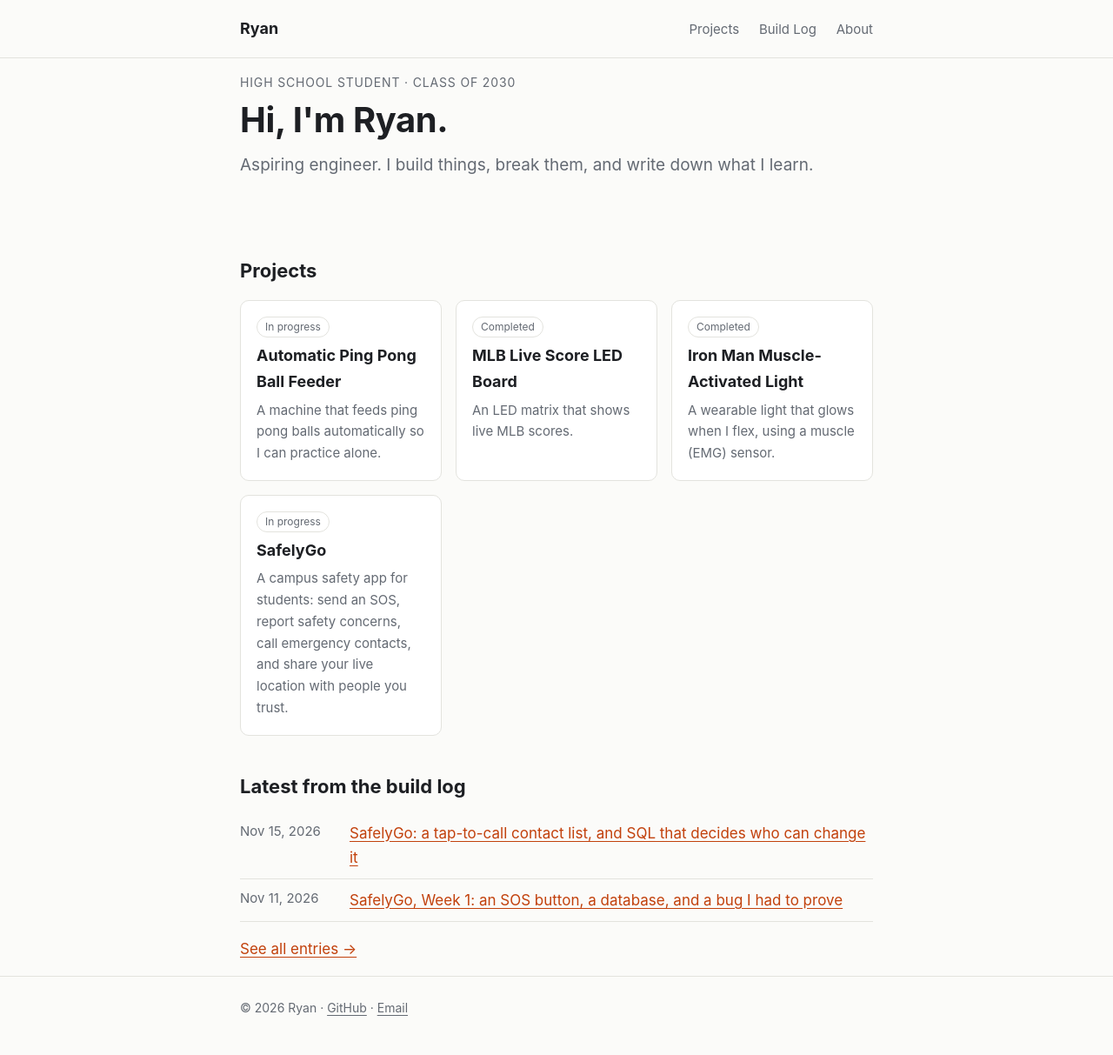
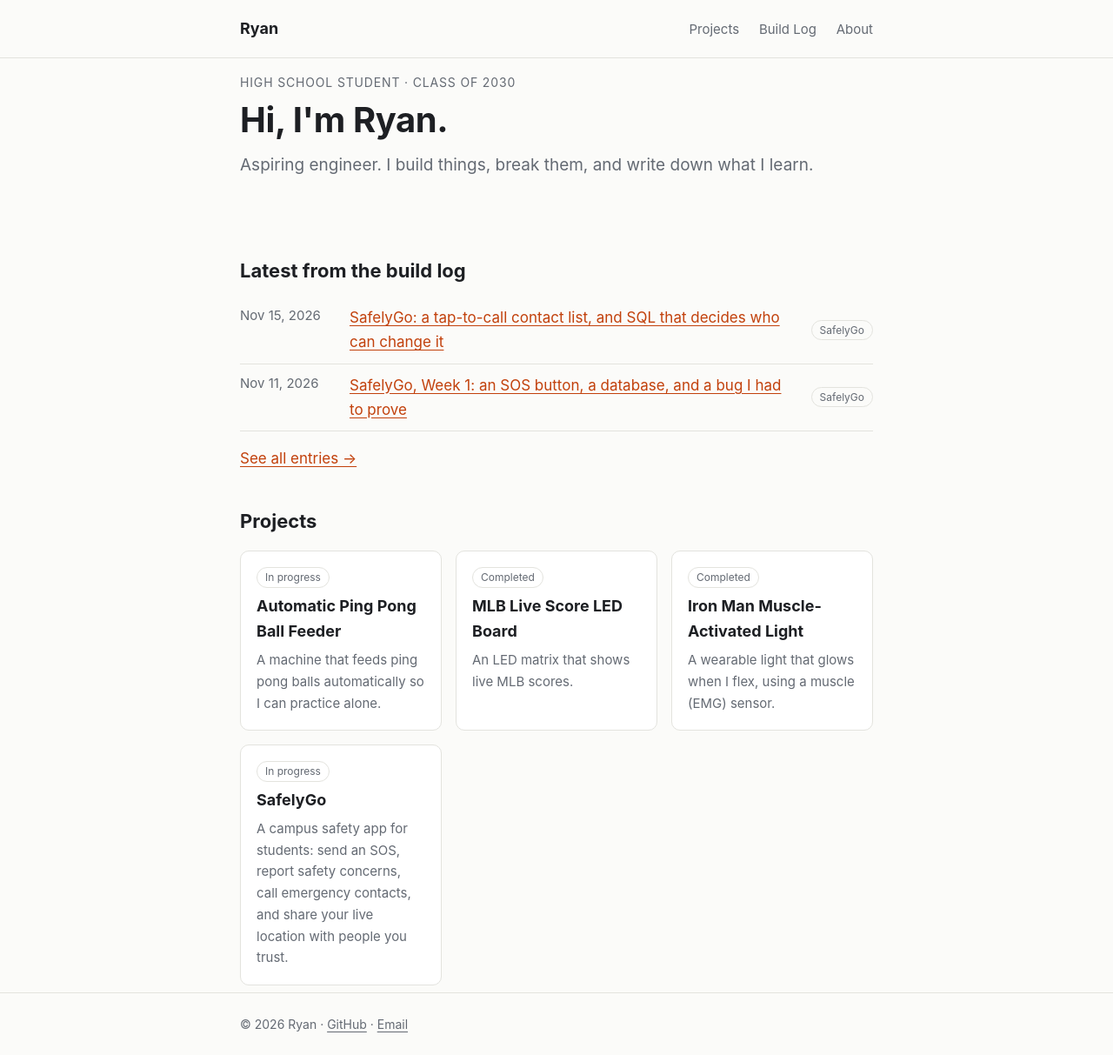
Before and after one commit to ryanyim777/ryanyim777.github.io, a Jekyll site: the page built from index.html, in a window 1280 px wide. Shown: the whole page at 87% size. Built offline with Jekyll 4.4.1, drawn with Linux system fonts in a browser that asks for light colours.

Commit message:
Put the build log first: project pages, post navigation, home page
- Project page: build log (newest first, topic badges) above "About this project"
- Post page: previous / next within the same project, link back to its log
- Home page: latest build log entries above project cards, with project badges

```diff
--- a/assets/css/style.css
+++ b/assets/css/style.css
@@ -91,3 +91,24 @@ h3 { font-size: 18px; margin: 28px 0 8px; }
 @media (max-width: 520px) {
   .post-list .badge { margin-left: 0; align-self: flex-start; }
 }
+
+/* Project page: build log first, then "About this project" */
+.project-log { margin-top: 8px; }
+.project-log h2, .project-about h2 { margin-top: 32px; }
+.project-about { margin-top: 48px; padding-top: 8px; border-top: 1px solid var(--line); }
+.jump { font-size: 15px; margin: 14px 0 0; }
+.muted { color: var(--muted); }
+
+/* Post page: previous / up / next */
+.post-nav { display: grid; grid-template-columns: 1fr auto 1fr; gap: 16px; align-items: start;
+  margin-top: 48px; padding-top: 20px; border-top: 1px solid var(--line); font-size: 15px; }
+.post-nav a { text-decoration: none; }
+.post-nav a:hover { text-decoration: underline; }
+.post-nav-side a span { display: block; color: var(--muted); font-size: 13px; text-transform: uppercase; letter-spacing: .06em; }
+.post-nav-up { text-align: center; }
+.post-nav-next { text-align: right; }
+@media (max-width: 520px) {
+  .post-nav { grid-template-columns: 1fr; }
+  .post-nav-up, .post-nav-next { text-align: left; }
+  .post-nav-up { order: 3; }
+}
--- a/index.html
+++ b/index.html
@@ -6,6 +6,17 @@ layout: default
   <h1>Hi, I'm {{ site.author }}.</h1>
   <p class="lead">{{ site.tagline }}</p>
 </section>
+
+{% comment %} The build log comes first: it's what changes most often. {% endcomment %}
+<h2>Latest from the build log</h2>
+<ul class="post-list">
+  {% for post in site.posts limit: 5 %}
+  {% assign proj = nil %}
+  {% if post.project %}{% assign proj = site.projects | where: "slug", post.project | first %}{% endif %}
+  <li><time>{{ post.date | date: "%b %-d, %Y" }}</time><a href="{{ post.url | relative_url }}">{{ post.title }}</a>{% if proj %}<span class="badge">{{ proj.title }}</span>{% endif %}</li>
+  {% endfor %}
+</ul>
+<p><a href="{{ '/log/' | relative_url }}">See all entries →</a></p>
 
 <h2>Projects</h2>
 <div class="cards">
@@ -19,11 +30,3 @@ layout: default
   </a>
   {% endfor %}
 </div>
-
-<h2>Latest from the build log</h2>
-<ul class="post-list">
-  {% for post in site.posts limit: 5 %}
-  <li><time>{{ post.date | date: "%b %-d, %Y" }}</time><a href="{{ post.url | relative_url }}">{{ post.title }}</a></li>
-  {% endfor %}
-</ul>
-<p><a href="{{ '/log/' | relative_url }}">See all entries →</a></p>
```
Also changed, not shown: _layouts/post.html (+36 -5 lines), _layouts/project.html (+24 -23 lines).
